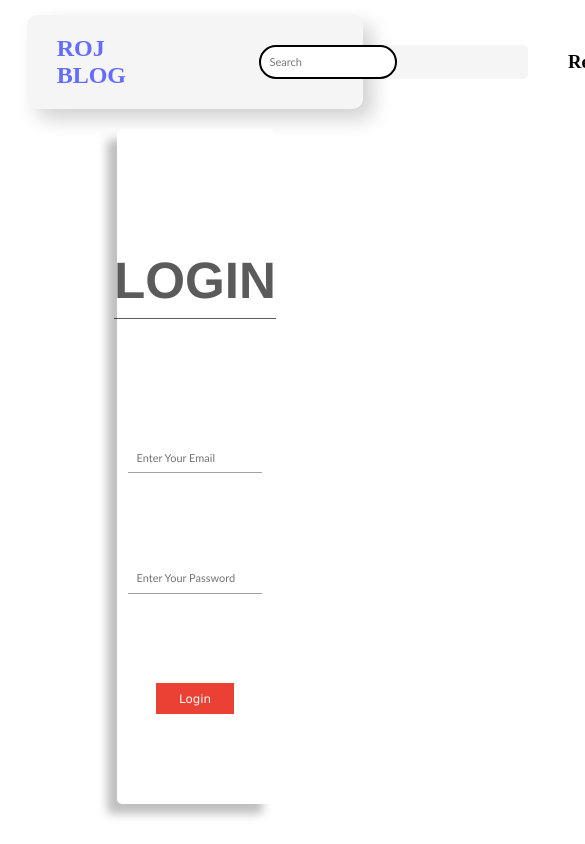
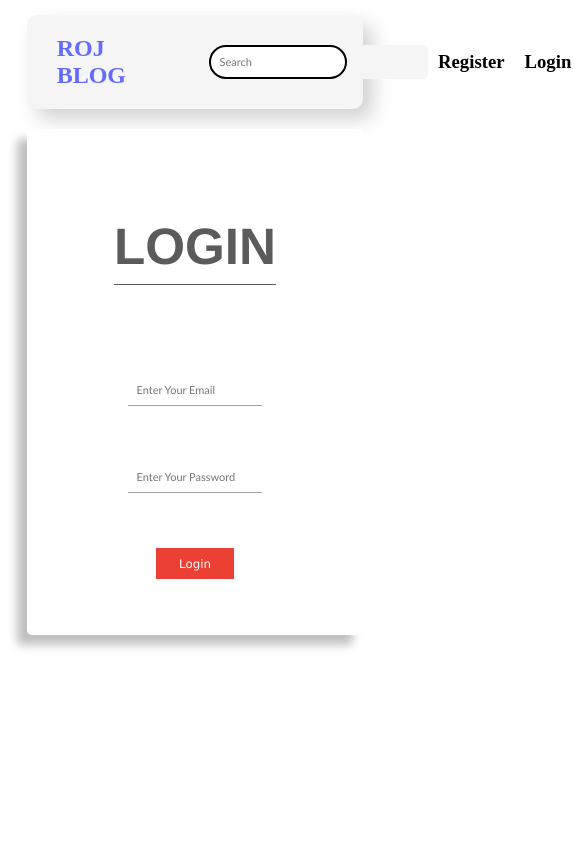
Before and after one commit to firojahmed1313/ROJBLOGFB, a React (Vite) app in the folder Frontend/rojBlog/: page /login in a window 390 px wide. Shown: the top 844 px of the page, 585 px wide, since content can reach past the window. Built offline with nearby package versions, Linux system fonts and the light colour scheme; no server answers.

Commit message:
tablet responsive

```diff
--- a/Frontend/rojBlog/src/components/HomeBlog.jsx
+++ b/Frontend/rojBlog/src/components/HomeBlog.jsx
@@ -3,7 +3,7 @@ import axios from "axios";
 import HomeBlogWithUser from "./HomeBlogWithUser";
 const HomeBlog = ({ data }) => {
   const [user, setuser] = useState([]);
-  const burl=import.meta.env.VITE_URL;
+  const burl = import.meta.env.VITE_URL;
   //const url = `https://rojblog.onrender.com/user/${data.user}`;
   const localUrl = `${burl}/user/${data.user}`;
   useEffect(() => {
@@ -28,6 +28,7 @@ const HomeBlog = ({ data }) => {
       <div className="homeBlog">
         <h1 className="blogTitle">{data.title}</h1>
         <div className="blogAddOn">
+          <div className="blogimageHeading">
             <img
               width="25"
               height="25"
@@ -35,6 +36,8 @@ const HomeBlog = ({ data }) => {
               alt="user"
             />
             <h3 className="blogAddOntext">{user.name}</h3>
+          </div>
+          <div className="blogimageHeading">
             <img
               width="25"
               height="25"
@@ -42,6 +45,8 @@ const HomeBlog = ({ data }) => {
               alt="new-post"
             />
             <h3 className="blogAddOntext">{user.email}</h3>
+          </div>
+          <div className="blogimageHeading">
             <img
               width="25"
               height="25"
@@ -49,6 +54,7 @@ const HomeBlog = ({ data }) => {
               alt="calendar--v1"
             />
             <h3 className="blogAddOntext">{data.createAt.substring(0, 10)}</h3>
+          </div>
         </div>
         <div className="blogDetails">
           <img
--- a/Frontend/rojBlog/src/components/profileall/Blogeditdelete.jsx
+++ b/Frontend/rojBlog/src/components/profileall/Blogeditdelete.jsx
@@ -23,7 +23,7 @@ const Blogeditdelete = ({ blogData, user }) => {
   const navigate = useNavigate();
   const auth = useContext(context);
 
-  const burl=import.meta.env.VITE_URL;
+  const burl = import.meta.env.VITE_URL;
 
   const deleteBlog = async () => {
     console.log("deleteBlog");
@@ -33,7 +33,7 @@ const Blogeditdelete = ({ blogData, user }) => {
       console.log(localUrl);
       const api = await axios.delete(localUrl, {
         headers: {
-          "Authorization" : `${Cookies.get("tokenf")}`
+          "Authorization": `${Cookies.get("tokenf")}`
         },
         withCredentials: true,
       });
@@ -79,7 +79,7 @@ const Blogeditdelete = ({ blogData, user }) => {
     }
   }
 
-  const editBlog= async()=>{
+  const editBlog = async () => {
     console.log("edited");
     //console.log(blogData);
     auth.setBlogEdited(blogData);
@@ -104,6 +104,7 @@ const Blogeditdelete = ({ blogData, user }) => {
       <div className="homeBlog">
         <h1 className="blogTitle">{blogData.title}</h1>
         <div className="blogAddOn">
+          <div className="blogimageHeading">
             <img
               width="25"
               height="25"
@@ -111,6 +112,8 @@ const Blogeditdelete = ({ blogData, user }) => {
               alt="user"
             />
             <h3 className="blogAddOntext">{user.name}</h3>
+          </div>
+          <div className="blogimageHeading">
             <img
               width="25"
               height="25"
@@ -118,6 +121,8 @@ const Blogeditdelete = ({ blogData, user }) => {
               alt="new-post"
             />
             <h3 className="blogAddOntext">{user.email}</h3>
+          </div>
+          <div className="blogimageHeading">
             <img
               width="25"
               height="25"
@@ -125,6 +130,7 @@ const Blogeditdelete = ({ blogData, user }) => {
               alt="calendar--v1"
             />
             <h3 className="blogAddOntext">{data.createAt.substring(0, 10)}</h3>
+          </div>
         </div>
         <div className="blogDetails">
           <img className="blogDetailsImage" src={blogData.imgUrl} alt="blog image" />
--- a/Frontend/rojBlog/src/index.css
+++ b/Frontend/rojBlog/src/index.css
@@ -63,7 +63,7 @@ button:focus-visible {
   margin: 5px 10px;
   color: black;
   font-weight: lighter;
-  margin-right: 30px;
+  /*margin-right: 30px;*/
 }
 
 .navfrom form{
@@ -75,9 +75,9 @@ button:focus-visible {
    margin-top: 5px;
    margin-bottom: 5px;
    padding: 0px;
-   width: 400px;
+   width: 300px;
    background-color: #f5f5f5;
-   margin-right: 30px;
+   /*margin-right: 30px;*/
 
 }
 .navfrom form input{
@@ -91,7 +91,6 @@ button:focus-visible {
   border: 1px solid ;
   padding: 0em 1.2em;
   font-size: 0.9em;
-  font-weight: 300;
   font-family: inherit;
   background-color: #565353a1;
   cursor: pointer;
@@ -118,9 +117,10 @@ form {
 
   display: flex;
   flex-direction: column;
-  height: 80vh;
+  min-height: max-content;
+  height: 60dvh;
   border-radius: 5px;
-  width: 40vw;
+  width: 90%;
   background-color: white;
   align-items: center;
   justify-content: space-evenly;
@@ -184,20 +184,26 @@ form > input[type="submit"]:hover {
   margin-right: 5%;
 
 }
-.homeBlog .blogAddOn{
+.blogAddOn{
   /*border: 2px solid green;*/
   margin-left: 10%;
   margin-right: 5%;
   display: flex;
   justify-content: flex-start;
+  flex-wrap: wrap;
   margin-bottom: 15px;
 
 }
-.homeBlog .blogAddOn .blogAddOntext{
+.blogAddOntext{
   /*border: 2px solid blue;*/
   margin-right: 20px ;
   margin: 0px 20px;
   color: red;
+}
+.blogimageHeading{
+
+  display: flex;
+
 }
 .homeBlog .blogDetails{
   /*border: 2px solid yellow;*/
```
Also changed, not shown: 1 other file (tests, documents, lock files or other folders). Lines whose indentation alone changed are shown as unchanged.
